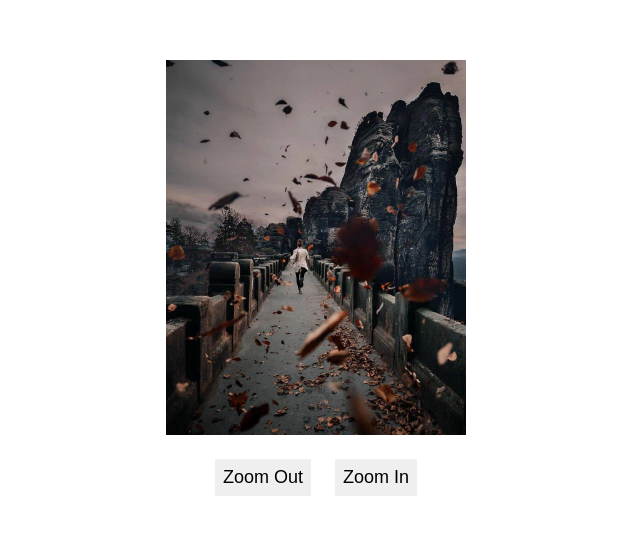
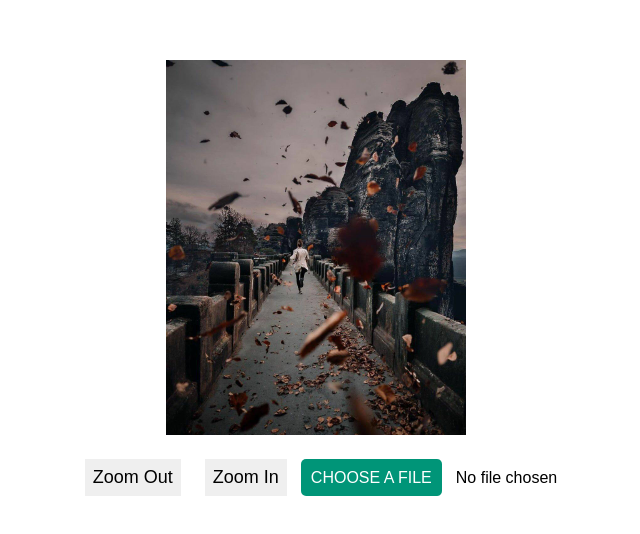
Before and after one commit to ofosh/image-zoom, a plain HTML site: page index.html in a window 1280 px wide. Shown: the part 130-664 px from the top of the page, without its empty margins (324-964 px from the left). Drawn offline with Linux system fonts and the light colour scheme.

Commit message:
Add files via upload

```diff
--- a/index.html
+++ b/index.html
@@ -11,11 +11,15 @@
   <div class="container">
     <div class="content">
       <div class="content-img">
-        <img src="concept.jpg">
+        <img src="concept.jpg" id="img-card">
       </div>
       <div class="action-btn">
         <button type="button" id="zoomOutBtn" onclick="zoomOutBtn()">Zoom Out</button>
         <button type="button" id="zoomInBtn" onclick="zoomInBtn()">Zoom In</button>
+
+        <input type="file" id="real-file" hidden="hidden" accept="image/jpeg, image/png, image/jpg">
+        <label for="real-file" id="custom-button" >CHOOSE A FILE</label>
+        <span id="custom-text">No file chosen</span>
       </div>
     </div>
   </div>
--- a/style.css
+++ b/style.css
@@ -26,3 +26,22 @@ body {
   font-size: 18px;
   cursor: pointer;
 }
+
+#custom-button {
+  padding: 10px;
+  color: #fff;
+  background-color: #009578;
+  border: none;
+  outline: none;
+  border-radius: 5px;
+  cursor: pointer;
+  font-family: sans-serif;
+}
+#custom-button:hover {
+  background-color: #00b28f;
+}
+#custom-text {
+  margin-left: 10px;
+  font-family: sans-serif;
+  color: #000
+}
```
